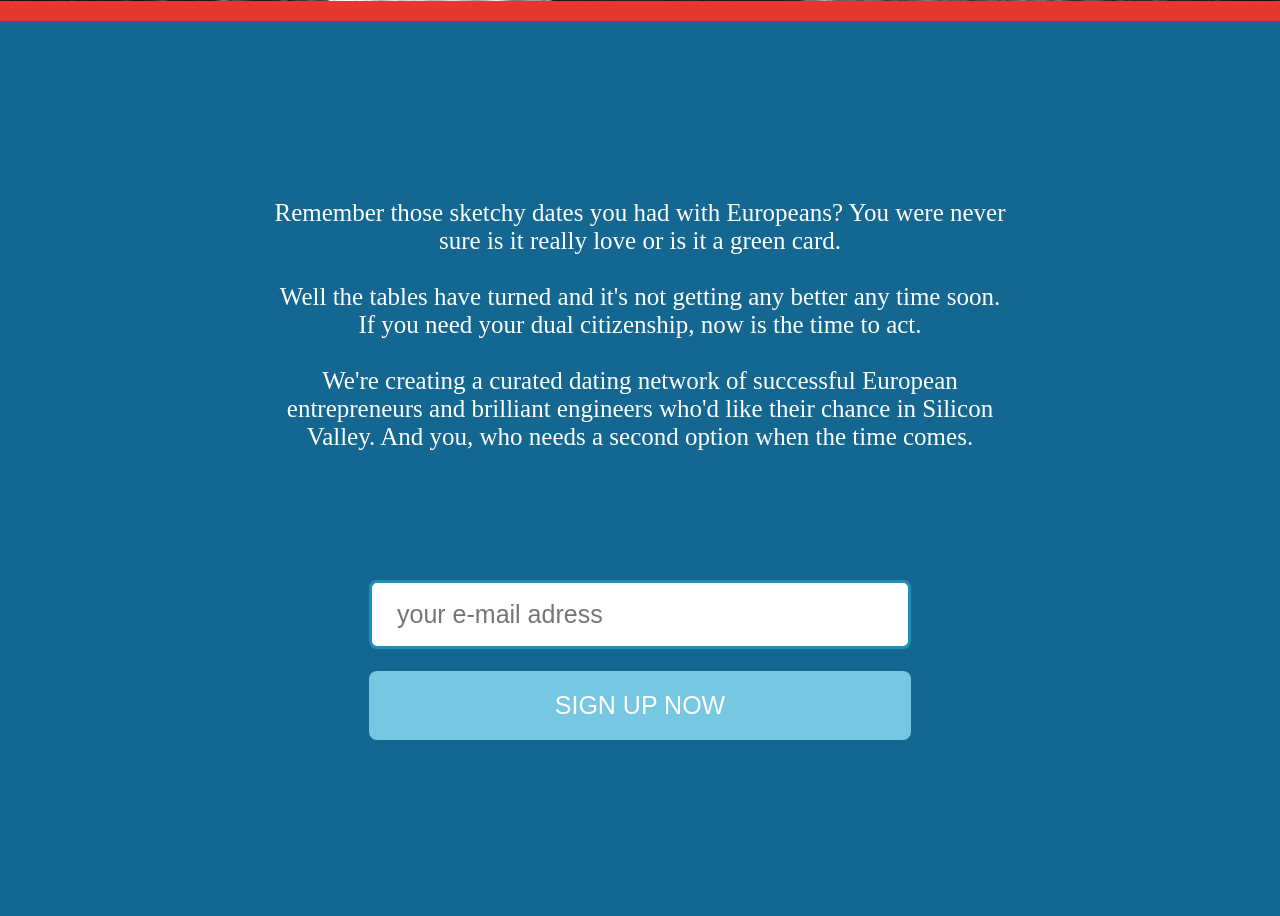
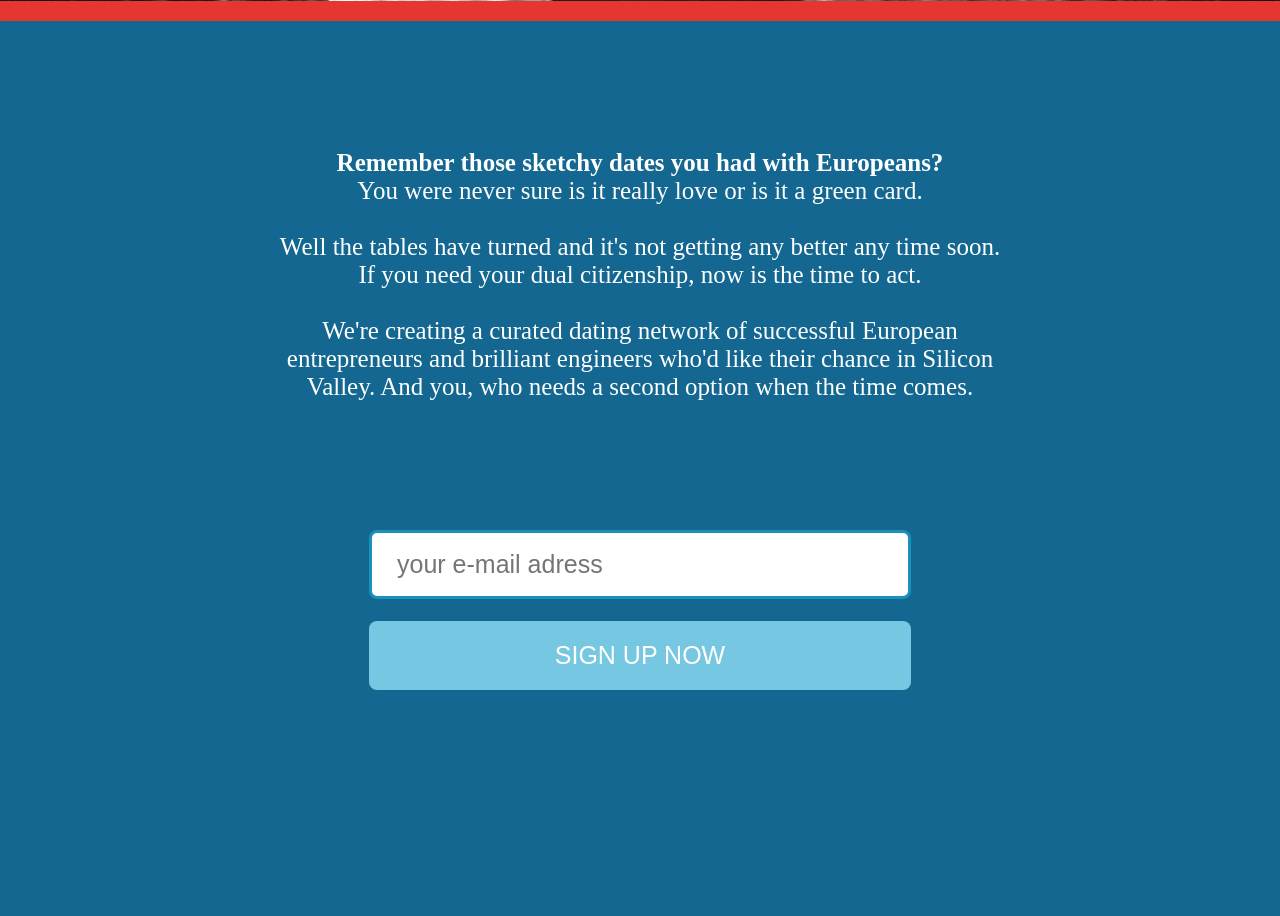
Before and after one commit to jakablazon/american, a PHP site: page / in a window 1280 px wide. Shown: the part 1124-2040 px from the top of the page. After the commit the page ends 1814 px from the top, so only its background shows below. Run offline with PHP 8.4, Linux system fonts and the light colour scheme.

Commit message:
Change Copy

```diff
--- a/home.html
+++ b/home.html
@@ -17,7 +17,7 @@
     <div class="container red divider"></div>
     <div class="container blue bottom-container">
       <p>
-<br>Remember those sketchy dates you had with Europeans? You were never sure is it really love or is it a green card.<br>
+<br><strong>Remember those sketchy dates you had with Europeans?</strong><br>You were never sure is it really love or is it a green card.<br>
 <br>Well the tables have turned and it's not getting any better any time soon. If you need your dual citizenship, now is the time to act.<br>
 <br>We're creating a curated dating network of successful European entrepreneurs and brilliant engineers who'd like their chance in Silicon Valley. And you, who needs a second option when the time comes.
 </p>
--- a/styles/main.css
+++ b/styles/main.css
@@ -4,7 +4,7 @@
 html, body{
     margin: 0;
     padding: 0;
-    font-family: monsterrat;
+    font-family: "monsterrat";
     color: #ffffff;
 }
 p{
@@ -69,7 +69,7 @@ input{
 
 }
 .bottom-container{
-    padding: 150px 5% 32px 5%;
+    padding: 100px 5% 32px 5%;
 }
 .bottom-container p{
     margin: 0 auto 129px auto;
```
